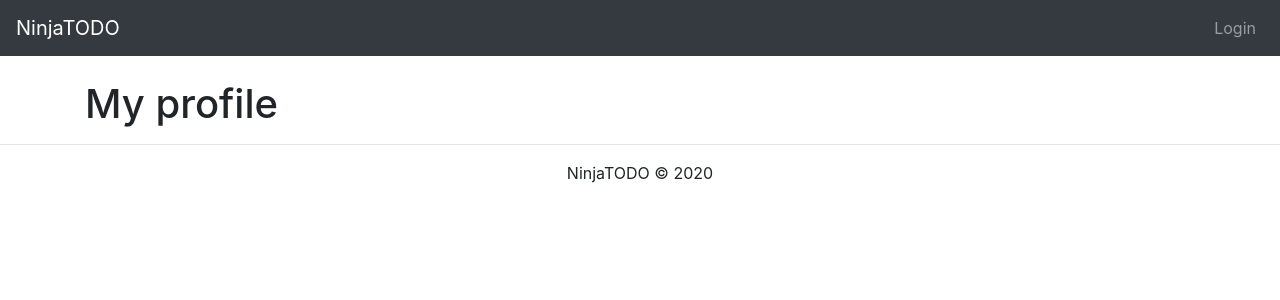
After one commit to ramuta/ninjatodo, a Flask app: template templates/profile/main.html in a window 1280 px wide. The commit adds this page. Shown: the top 300 px of the page. Run offline with Flask 2, Linux system fonts and the light colour scheme; the template is opened without the code that fills it: most values are stand-ins (such as "Sample title", 1, 10 or a date in 2020); some libraries are stand-ins or nearby versions.

Commit message:
profile handler + test

```diff
--- a/main.py
+++ b/main.py
@@ -1,6 +1,6 @@
 import os
 from flask import Flask
-from handlers import public, admin, tasks
+from handlers import public, admin, tasks, profile
 
 app = Flask(__name__)
 
@@ -15,6 +15,9 @@ app.add_url_rule(rule="/first-admin", endpoint="public.first_admin", view_func=p
 # tasks
 app.add_url_rule(rule="/tasks", endpoint="tasks.my_tasks", view_func=tasks.my_tasks, methods=["GET"])
 
+# profile
+app.add_url_rule(rule="/profile", endpoint="profile.main", view_func=profile.main, methods=["GET"])
+
 # admin
 app.add_url_rule(rule="/admin", endpoint="admin.main", view_func=admin.main, methods=["GET"])
 
--- a/templates/base.html
+++ b/templates/base.html
@@ -26,7 +26,7 @@
     <ul class="navbar-nav ml-auto">
       {% if user %}
       <li class="nav-item">
-        <span class="nav-link">Hello, {{ user.username }}</span>
+        <a class="nav-link" href="{{ url_for('profile.main') }}">{{user.username | capitalize}}</a>
       </li>
 
       <li class="nav-item">
--- /dev/null
+++ b/templates/profile/main.html
@@ -0,0 +1,9 @@
+{% extends "base.html" %}
+
+{% block title %}Profile{% endblock title %}
+
+{% block content %}
+<div class="container mt-4">
+    <h1>My profile</h1>
+</div>
+{% endblock content %}
```
Also changed, not shown: handlers/profile.py (added, +9 -0 lines), models/user.py (+7 -4 lines), tests/test_profile.py (added, +31 -0 lines), tests/test_public.py (+0 -3 lines), README.md, static/custom/img/preview.png (added).
